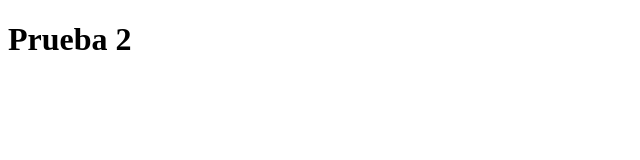
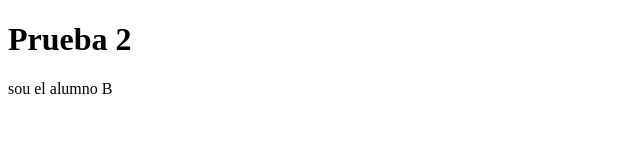
Before and after one commit to Sr0mar/prueba2, a plain HTML site: page index.html in a window 1280 px wide. Shown: the whole page, without its empty margins (0-640 px from the left). Drawn offline with Linux system fonts and the light colour scheme.

```diff
--- a/index.html
+++ b/index.html
@@ -5,5 +5,6 @@
 	</head>
 	<body>
 		<h1> Prueba 2 </h1>
+		<p>sou el alumno B</p>
 	</body>
 </html>
```
